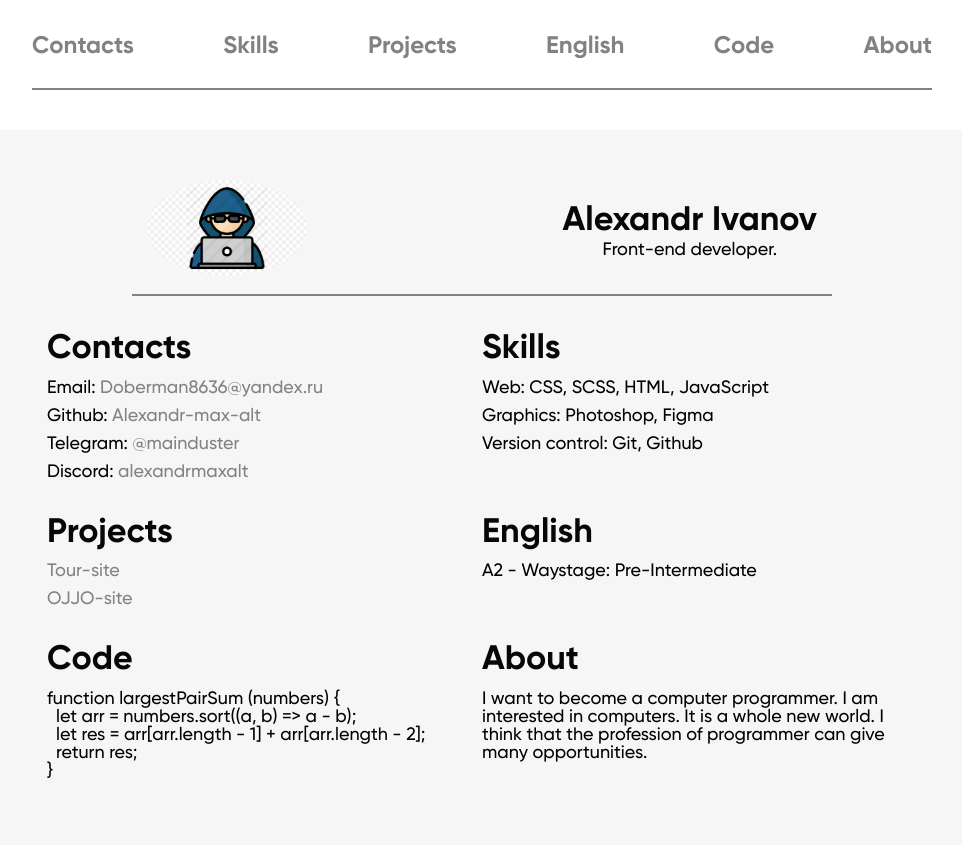
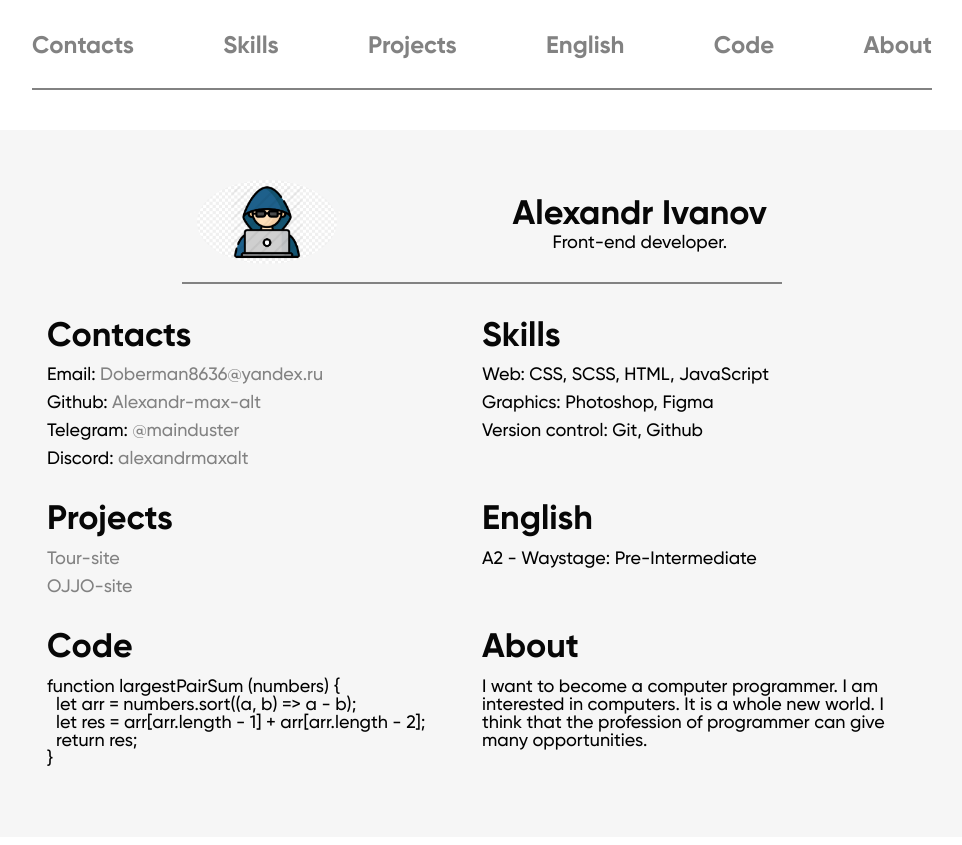
Before and after one commit to Alexandr-max-alt/rsschool-cv, a plain HTML site: page index.html in a window 1280 px wide. Shown: the top 845 px of the page, without its empty margins (158-1120 px from the left). Drawn offline with Linux system fonts and the light colour scheme.

Commit message:
change: change css

```diff
--- a/#source/scss/style.scss
+++ b/#source/scss/style.scss
@@ -40,7 +40,7 @@ body {
 }
 
 [class*='__subcontainer'] {
-    max-width: 700px;
+    max-width: 600px;
     margin: 0 auto;
     padding: 0 15px;
 }
@@ -129,7 +129,7 @@ a {
 
     &__img {
         img {
-            max-width: 160px;
+            max-width: 140px;
             border-radius: 50%;
         }
     }
@@ -195,6 +195,7 @@ a {
 
     &__logo {
         width: 80px;
+
         img {
             max-width: 100%;
             height: auto;
```
Also changed, not shown: CSS/style.css, 1 other file.
